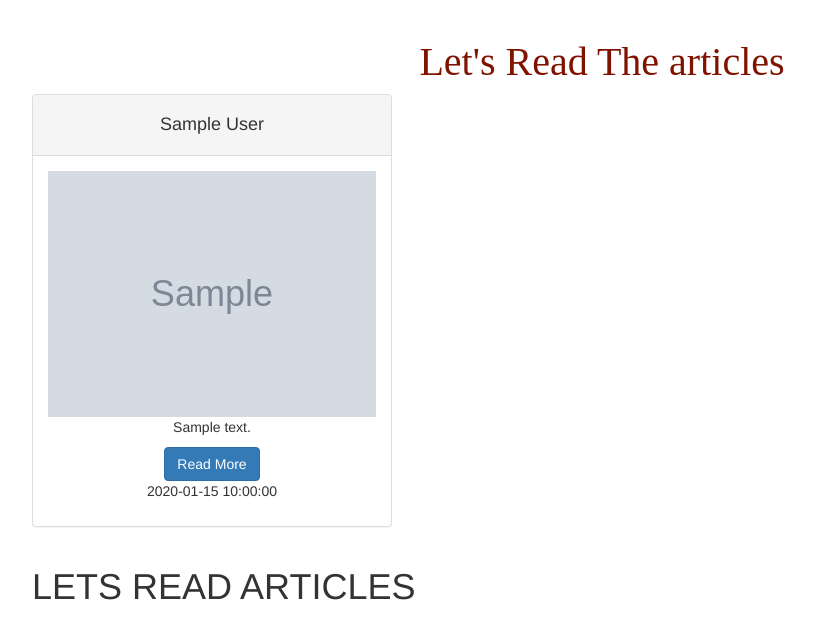
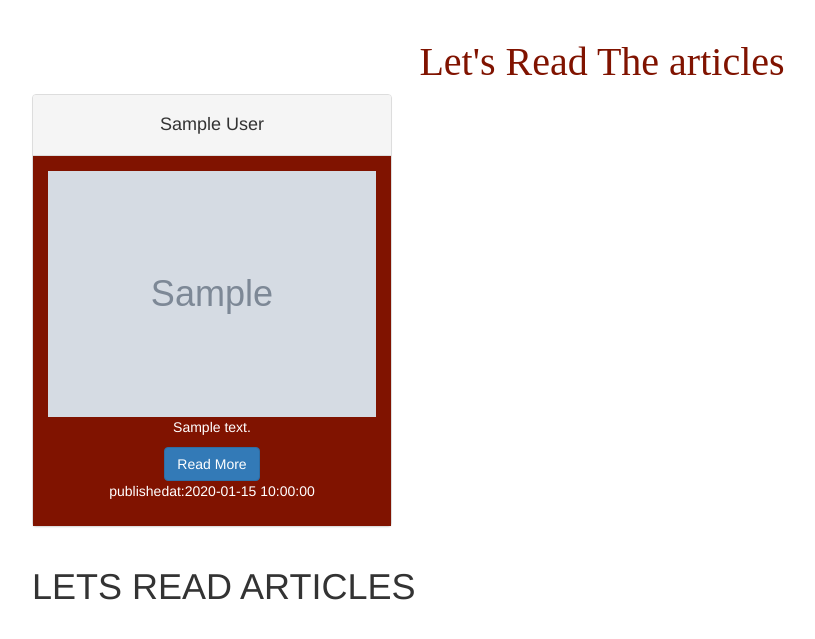
Before and after one commit to monginadiana/NEWS.API, a Flask app: template app/templates/article.html in a window 1280 px wide. Shown: the part 80-719 px from the top of the page, without its empty margins (38-853 px from the left). Run offline with Flask 2, Linux system fonts and the light colour scheme; the template is opened without the code that fills it: most values are stand-ins (such as "Sample title", 1, 10 or a date in 2020); grey boxes marked "Sample" are stand-in pictures; parts of the project's set-up code (start-up, migrations or seed data) failed here and were passed over; some libraries are stand-ins or nearby versions.

```diff
--- a/app/templates/macros.html
+++ b/app/templates/macros.html
@@ -32,11 +32,11 @@
                     <h4>{{ articles.author}}</h4>
 
                 </div>
-                <div class="panel-body">
+                <div class="panel-body" style="color: white;background-color: rgb(128, 19, 0);">
                     <img src="{{articles.urlToImage}}" alt="{{articles.author}}" class="img-responsive" styles="height:30px">
                      <p>{{ articles.description | truncate(80)}}</p>
                      <a href="{{ articles.url }}" class="btn btn-primary mb-2">Read More</a>
-                     <P>{{articles.publishedAt}}</P>
+                     <P>publishedat:{{articles.publishedAt}}</P>
                 </div>
             </div>
         </div>
```
